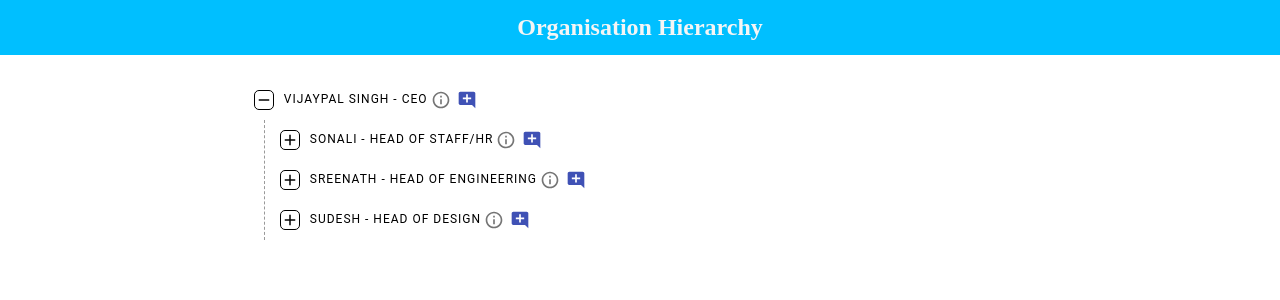
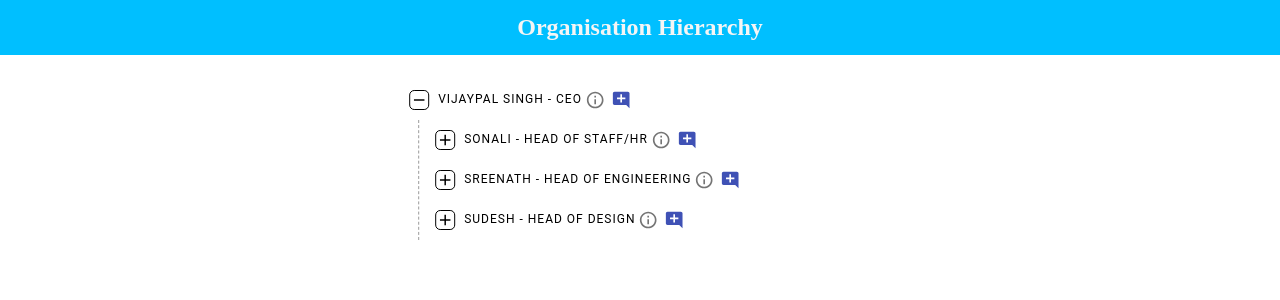
Before and after one commit to msuraj11/organisation-hierarchy, a React (Create React App) app: page / in a window 1280 px wide. Shown: the top 300 px of the page. Built offline with nearby package versions, Linux system fonts and the light colour scheme.

Commit message:
added animations

```diff
--- a/src/App.css
+++ b/src/App.css
@@ -17,8 +17,12 @@
   max-width: 1300px;
 }
 
-.flex-center {
-  justify-content: center;
+.slide-center {
+  transform: translateX(50%);
+}
+
+.slide-left {
+  transform: translateX(0);
 }
 
 .close-action {
@@ -36,6 +40,18 @@
   flex: 0.4 0 auto;
   overflow: auto;
   padding: 10px;
+  transition: all 0.5s ease-in-out;
+}
+
+.slide-in {
+  opacity: 1;
+  transform: translateX(0);
+}
+
+.slide-out {
+  opacity: 0;
+  display: none;
+  transform: translateY(0);
 }
 
 .node-details-action {
@@ -43,6 +59,7 @@
   flex-grow: 1;
   border-left: 2px solid rgba(0, 0, 0, 0.12);
   border-radius: 10px;
+  transition: all 1s ease-in-out;
 }
 
 .MuiFormControl-root {
--- a/src/App.js
+++ b/src/App.js
@@ -11,8 +11,9 @@ function App() {
   const [data, setData] = useState({...demoData});
   const [options, setOptions] = useState({});
   const [toggleDetails, toggler] = useState(false);
-  const [toggleActions, actionToggler] = useState(false);
+  const [toggleActionsBlock, actionToggler] = useState(false);
   const [nodeDetails, setNodeDetails] = useState({});
+  const [dynamicClassName, setClassName] = useState('slide-center');
   useEffect(() => {
     if (!isEmpty(data)) {
       setOptions({...getOptionsFromData(data)});
@@ -32,19 +33,23 @@ function App() {
 
   const handleAddClick = (e, nodeData) => {
     e.stopPropagation();
+    setClassName('slide-left');
     actionToggler(true);
   }
 
+  const handleToggleAction = () => {
+    actionToggler(false);
+    setClassName('slide-center');
+  }
+
   return (
-    <div className={`container${toggleActions ? '' : ' flex-center'}`}>
+    <div className="container">
       <h2 className="header">Organisation Hierarchy</h2>
       <NodeDetails nodeDetailsObj={nodeDetails} open={toggleDetails} handleClose={() => {toggler(false);}} />
-      <HierarchyView data={data} getNodeDetails={onNodeClick} handleAddClick={handleAddClick} />
-      {toggleActions &&
-        <div className="node-details-action">
-          <NodeActions options={options} toggleAction={() => {actionToggler(false);}} />
-        </div>
-      }
+      <HierarchyView data={data} getNodeDetails={onNodeClick} handleAddClick={handleAddClick} dynamicClassName={dynamicClassName} />
+      <div className={`node-details-action${toggleActionsBlock ? ' slide-in' : ' slide-out'}`}>
+          <NodeActions options={options} toggleAction={handleToggleAction} />
+      </div>
     </div>
   );
 }
--- a/src/components/HierarcyView.js
+++ b/src/components/HierarcyView.js
@@ -42,7 +42,7 @@ const StyledTreeItem = withStyles((theme) => ({
       />)
     });
 
-const HierarchyView = ({data, getNodeDetails, handleAddClick}) => {
+const HierarchyView = ({data, getNodeDetails, handleAddClick, dynamicClassName}) => {
   const {designation, name, id, childNodes} = data;
 
   const onAddClick = (nodeData) => {
@@ -50,7 +50,7 @@ const HierarchyView = ({data, getNodeDetails, handleAddClick}) => {
   };
 
   return (
-    <div className="tree-block slide-left">
+    <div className={`tree-block ${dynamicClassName}`}>
       <TreeView
         defaultExpanded={["CEO_0"]}
         defaultCollapseIcon={<Remove className="remove" />}
```
